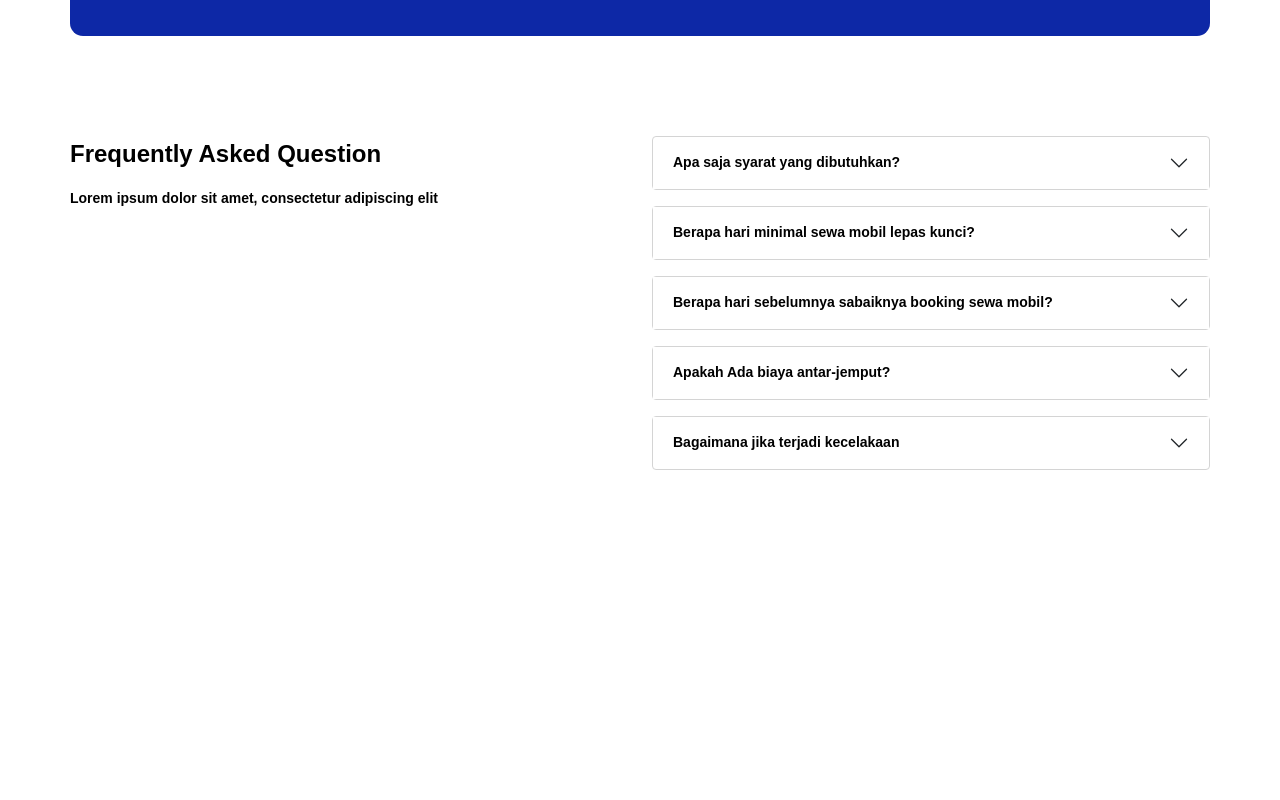
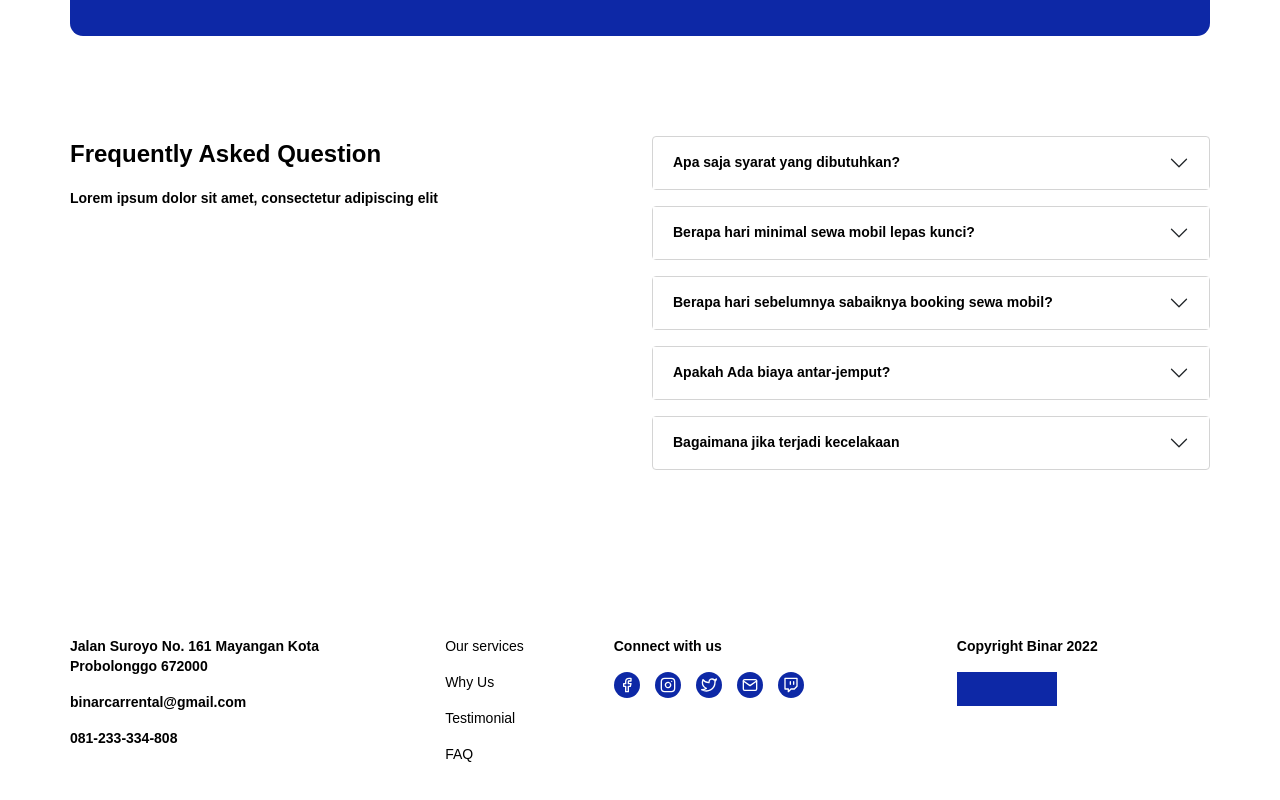
Before and after one commit to sandinofri/wave14-sandi-bcr-gold, a React (Vite) app: page / in a window 1280 px wide. Shown: the part 2305-3105 px from the top of the page. Before the commit the page ends 3000 px from the top, so only its background shows below. Built offline with nearby package versions, Linux system fonts and the light colour scheme.

Commit message:
add footer component

```diff
--- a/src/App.jsx
+++ b/src/App.jsx
@@ -6,6 +6,7 @@ import WhyUs from './component/WhyUs';
 import Testimonial from './component/Testimonial';
 import Banner from './component/Banner';
 import Faq from './component/Faq';
+import Footer from './component/Footer';
 
 
 
@@ -23,6 +24,7 @@ const App = () => {
     <Testimonial/>
     <Banner/>
     <Faq/>
+    <Footer/>
 
     </>
   );
--- /dev/null
+++ b/src/component/Footer.jsx
@@ -0,0 +1,51 @@
+import React from "react";
+import "../style/footer.css";
+import { FiFacebook,FiInstagram,FiTwitter,FiMail,FiTwitch } from "react-icons/fi";
+
+const Footer = () => {
+  return (
+    <>
+      <div className="footer" id="footer">
+        <div className="container container-footer">
+          <div>
+            <p>Jalan Suroyo No. 161 Mayangan Kota Probolonggo 672000</p>
+            <p>binarcarrental@gmail.com</p>
+            <p>081-233-334-808</p>
+          </div>
+
+          <ul className="mb-0">
+            <li>
+              <a href="#about">Our services</a>
+            </li>
+            <li>
+              <a href="#why">Why Us</a>
+            </li>
+            <li>
+              <a href="#testi">Testimonial</a>
+            </li>
+            <li>
+              <a href="#faq">FAQ</a>
+            </li>
+          </ul>
+
+          <div className="mb-2">
+            <p>Connect with us</p>
+            <div className="icons">
+              <span><FiFacebook color="white " width={20}/></span>
+              <span><FiInstagram color="white " width={20}/></span>
+              <span><FiTwitter color="white " width={20}/></span>
+              <span><FiMail color="white " width={20}/></span>
+              <span><FiTwitch color="white " width={20}/></span>
+            </div>
+          </div>
+          <div>
+            <p>Copyright Binar 2022</p>
+            <div className="logo ms-0"></div>
+          </div>
+        </div>
+      </div>
+    </>
+  );
+};
+
+export default Footer;
--- a/src/component/NavbarComponent.jsx
+++ b/src/component/NavbarComponent.jsx
@@ -29,10 +29,10 @@ const NavbarComponent = () => {
               </Offcanvas.Header>
               <Offcanvas.Body>
                 <Nav className="justify-content-end flex-grow-1 link-container">
-                  <Nav.Link href="#action1">Our Services</Nav.Link>
-                  <Nav.Link href="#action2">Why Us</Nav.Link>
-                  <Nav.Link href="#action2">Testimonial</Nav.Link>
-                  <Nav.Link href="#action2">FAQ</Nav.Link>
+                  <Nav.Link href="#about">Our Services</Nav.Link>
+                  <Nav.Link href="#why">Why Us</Nav.Link>
+                  <Nav.Link href="#testi">Testimonial</Nav.Link>
+                  <Nav.Link href="#faq">FAQ</Nav.Link>
 
                 </Nav>
 
--- /dev/null
+++ b/src/style/footer.css
@@ -0,0 +1,88 @@
+.footer {
+  padding-top: 100px;
+  padding-bottom: 100px;
+}
+
+.container-footer {
+  display: flex;
+  gap: 90px;
+  padding-left: 0;
+  padding-right: 0;
+}
+
+.container-footer p {
+  color: #000;
+  font-family: Arial;
+  font-size: 14px;
+  font-style: normal;
+  font-weight: 700;
+  line-height: 20px;
+}
+
+.container-footer ul li a {
+  display: block;
+  text-decoration: none;
+  color: #000;
+  font-family: Arial;
+  font-size: 14px;
+  font-style: normal;
+  font-weight: 400;
+  line-height: 20px;
+  margin-bottom: 16px;
+}
+
+.container-footer ul li {
+  list-style: none;
+}
+
+.container-footer div:nth-child(1),
+.container-footer div:nth-child(3),
+.container-footer div:nth-child(4) {
+  flex: 3;
+}
+
+.container-footer div:nth-child(2) {
+  flex: 1;
+}
+
+.container-footer .icons{
+  display: flex;
+  gap: 15px;
+}
+
+.container-footer .icons span{
+  display: flex;
+  justify-content: center;
+  align-items: center;
+  border-radius: 50px;
+  background-color: #0D28A6;
+  padding: 5px;
+}
+
+.container-footer .logo{
+  width: 100px;
+  height: 34px;
+  flex-shrink: 0;
+  background: var(--primary-dark-blue-04, #0d28a6);
+}
+
+@media(max-width:900px) and (min-width:1px){
+  .footer{
+    padding-top: 50px;
+  }
+
+  .container-footer{
+    flex-direction: column;
+    gap: 10px;
+    padding-left: 15px;
+    padding-right: 15px;
+  }
+
+  .container-footer ul{
+    padding-left: 0;
+  }
+
+  .container-footer p{
+    width: 268px;
+  }
+}
```
